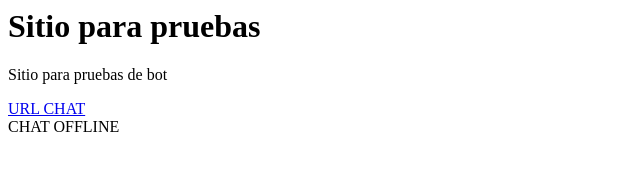
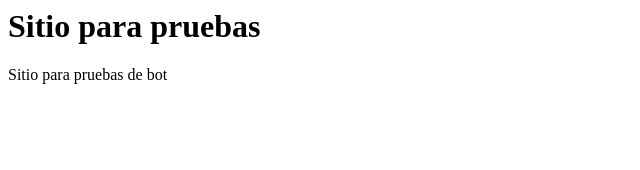
Before and after one commit to alexmartinez8295/alexismartinez8295, a plain HTML site: page index.html in a window 1280 px wide. Shown: the whole page, without its empty margins (0-640 px from the left). Drawn offline with nearby package versions, Linux system fonts and the light colour scheme.

Commit message:
Update index.html

```diff
--- a/index.html
+++ b/index.html
@@ -9,16 +9,6 @@
     </div>
 	  <p>Sitio para pruebas de bot</p>
     <div>
-      <a
-        id="liveagent_button_online_5736f000000PX1w"
-        href="javascript://Chat"
-        style="display: block"
-        onclick="liveagent.startChat('5736f000000PX1w')"
-        >URL CHAT</a
-      >
-      <div id="liveagent_button_offline_5736f000000PX1w" style="display: block">
-        CHAT OFFLINE
-      </div>
       <script type="text/javascript">
         if (!window._laq) {
           window._laq = [];
```
